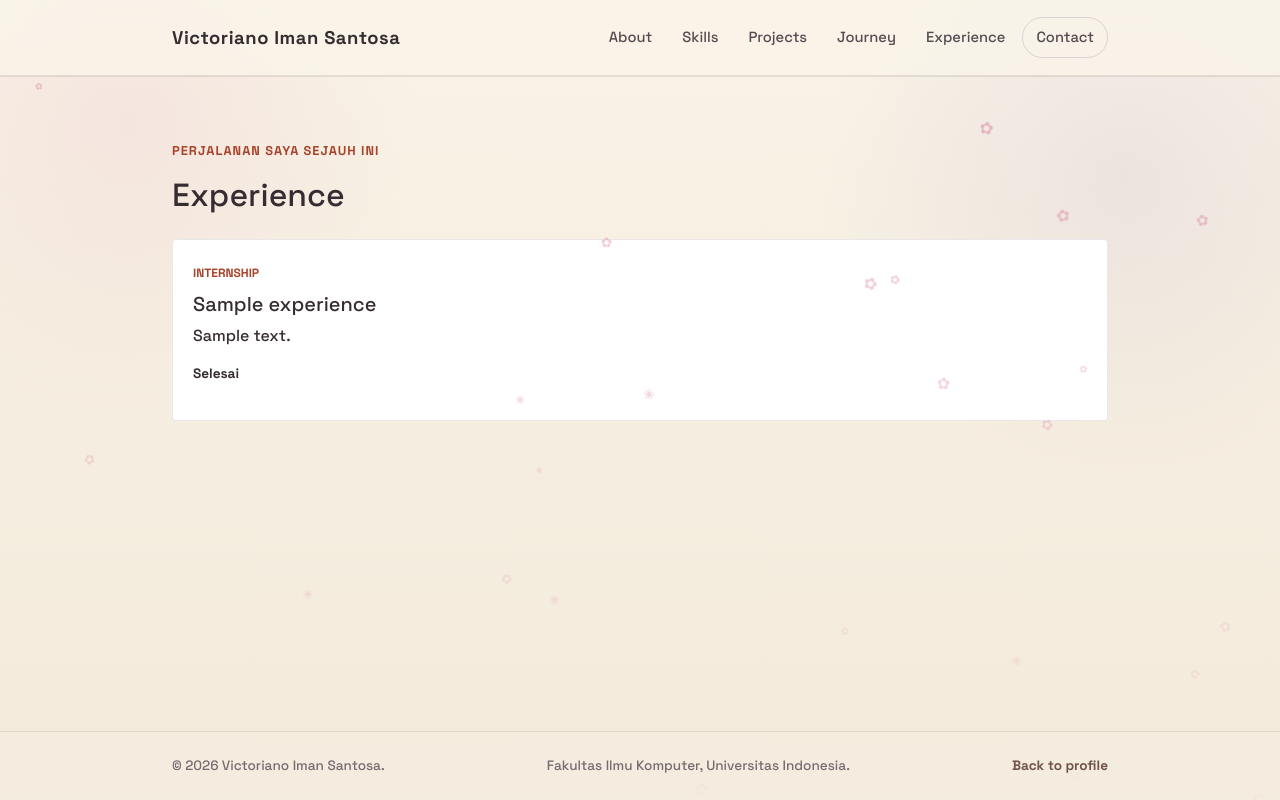
After one commit to victorimans/myportofolio, a Django app: page /experience/ in a window 1280 px wide. The commit adds this page. Run offline with Django 5.2, Linux system fonts and the light colour scheme; tables that the repository leaves empty hold one stand-in row (values such as "Sample post"); some libraries are stand-ins or nearby versions.

Commit message:
Feat : Experience.html as a section for showing experience with its routing

```diff
--- /dev/null
+++ b/main/admin.py
@@ -0,0 +1,5 @@
+from django.contrib import admin
+from .models import Experience, Mahasiswa
+
+admin.site.register(Mahasiswa)
+admin.site.register(Experience)
--- /dev/null
+++ b/main/apps.py
@@ -0,0 +1,5 @@
+from django.apps import AppConfig
+
+
+class MainConfig(AppConfig):
+    name = 'main'
--- /dev/null
+++ b/main/models.py
@@ -0,0 +1,34 @@
+import uuid
+from django.db import models
+
+class Experience(models.Model):
+    EXPERIENCE_CHOICES = [
+        ('internship', 'Internship'),
+        ('research', 'Research'),
+        ('volunteer', 'Volunteer'),
+        ('part-time', 'Part-Time'),
+        ('full-time', 'Full-Time'),
+        ('freelance', 'Freelance'),
+    ]
+
+    id = models.UUIDField(primary_key=True, default=uuid.uuid4, editable=False)
+    title = models.CharField(max_length=255)
+    description = models.TextField()
+    category = models.CharField(max_length=20, choices=EXPERIENCE_CHOICES, default='full-time')
+    thumbnail = models.URLField(blank=True, null=True)
+    started_at = models.DateTimeField(auto_now_add=True)
+    ended_at = models.DateTimeField(blank=True, null=True)
+    def __str__(self):
+        return self.title
+
+    @property
+    def is_ongoing(self):
+        return self.ended_at is None
+
+
+class Mahasiswa(models.Model):
+    nama = models.CharField(max_length=30)
+    npm = models.CharField(max_length=10)
+
+    def __str__(self):
+        return f"{self.nama} ({self.npm})"
--- /dev/null
+++ b/main/urls.py
@@ -0,0 +1,10 @@
+from django.urls import path
+
+from main.views import show_main, show_experience
+
+app_name = "main"
+
+urlpatterns = [
+    path("", show_main, name="show_main"),
+    path("experience/", show_experience, name="show_experience"),
+]
--- /dev/null
+++ b/main/views.py
@@ -0,0 +1,23 @@
+from django.shortcuts import render
+
+from main.models import Experience
+
+
+def show_main(request):
+    context = {
+        "name": "Victoriano Iman Santosa",
+        "npm": "2506544353",
+        "study_program": "S1 Ilmu Komputer",
+        "bio": (
+            "CS student at University Of Indonesia | Silver Medalist – Indonesia National Olympiad in Informatics (NOI) 2024 | Informatics Olympiad Coach"
+        ),
+    }
+    return render(request, "index.html", context)
+
+
+def show_experience(request):
+    context = {
+        "name": "Victoriano Iman Santosa",
+        "experience_list": Experience.objects.all(),
+    }
+    return render(request, "experience.html", context)
--- a/portofolio/settings.py
+++ b/portofolio/settings.py
@@ -43,6 +43,7 @@ INSTALLED_APPS = [
     'django.contrib.sessions',
     'django.contrib.messages',
     'django.contrib.staticfiles',
+    'main',
 ]
 
 MIDDLEWARE = [
--- a/portofolio/urls.py
+++ b/portofolio/urls.py
@@ -15,11 +15,9 @@ Including another URLconf
     2. Add a URL to urlpatterns:  path('blog/', include('blog.urls'))
 """
 from django.contrib import admin
-from django.urls import path
-
-from portofolio.views import landing_page
+from django.urls import include, path
 
 urlpatterns = [
     path('admin/', admin.site.urls),
-    path('', landing_page, name='landing_page'),
+    path("", include("main.urls")),
 ]
--- a/portofolio/views.py
+++ b/portofolio/views.py
@@ -1,5 +1,7 @@
 from django.shortcuts import render
+
+from main.models import Mahasiswa
 
 
 def landing_page(request):
-    return render(request, "index.html")
+    return render(request, "index.html", {"mahasiswa_list": Mahasiswa.objects.all()})
--- a/static/css/style.css
+++ b/static/css/style.css
@@ -836,6 +836,62 @@ main {
     border-color: rgba(113, 84, 76, 0.28);
 }
 
+/* =========================================
+   EXPERIENCE
+========================================= */
+.experience-section {
+    padding: 4rem 0;
+    border-top: 1px solid var(--line);
+}
+
+.section-kicker {
+    color: var(--accent-dark);
+    font-size: 0.8rem;
+    font-weight: 700;
+    letter-spacing: 0.08em;
+    text-transform: uppercase;
+}
+
+.experience-section h1 {
+    margin: 0.4rem 0 1.5rem;
+    font-size: 2rem;
+}
+
+.experience-grid {
+    display: grid;
+    grid-template-columns: repeat(auto-fit, minmax(240px, 1fr));
+    gap: 1rem;
+}
+
+.experience-card {
+    padding: 1.25rem;
+    background-color: #fff;
+    border: 1px solid var(--line);
+    border-radius: var(--radius);
+}
+
+.experience-category {
+    color: var(--accent-dark);
+    font-size: 0.75rem;
+    font-weight: 700;
+    text-transform: uppercase;
+}
+
+.experience-card h2 {
+    margin: 0.5rem 0;
+    font-size: 1.25rem;
+}
+
+.experience-description,
+.empty-state {
+    color: var(--text-muted);
+}
+
+.experience-status {
+    margin-top: 1rem;
+    font-size: 0.85rem;
+    font-weight: 600;
+}
 
 /* =========================================
    FOOTER
--- /dev/null
+++ b/templates/experience.html
@@ -0,0 +1,102 @@
+<!DOCTYPE html>
+<html lang="en">
+<head>
+    <meta charset="UTF-8">
+    <meta name="viewport" content="width=device-width, initial-scale=1.0">
+    <title>Experience - {{ name }}</title>
+
+    <!-- Bootstrap -->
+    <link href="https://cdn.jsdelivr.net/npm/bootstrap@5.3.3/dist/css/bootstrap.min.css" rel="stylesheet">
+
+    <!-- Fonts -->
+    <link rel="preconnect" href="https://fonts.googleapis.com">
+    <link rel="preconnect" href="https://fonts.gstatic.com" crossorigin>
+    <link href="https://fonts.googleapis.com/css2?family=Space+Grotesk:wght@500;700&display=swap" rel="stylesheet">
+
+    <!-- Font Awesome -->
+    <link rel="stylesheet" href="https://cdnjs.cloudflare.com/ajax/libs/font-awesome/6.6.0/css/all.min.css">
+
+    <link rel="stylesheet" href="/static/css/style.css">
+</head>
+<body>
+    <div id="sakura-layer" aria-hidden="true"></div>
+
+    <header class="site-header">
+        <nav class="navbar navbar-expand-lg fixed-top cream-nav">
+            <div class="container">
+                <a class="navbar-brand brand" href="{% url 'main:show_main' %}">
+                    <span>{{ name }}</span>
+                </a>
+
+               <button
+                    class="navbar-toggler border-0"
+                    type="button"
+                    data-bs-toggle="collapse"
+                    data-bs-target="#navbarContent"
+                    aria-controls="navbarContent"
+                    aria-expanded="false"
+                    aria-label="Toggle navigation">
+                    <i class="fa-solid fa-bars"></i>
+                </button>
+
+                <div class="collapse navbar-collapse" id="navbarContent">
+                    <ul class="navbar-nav ms-auto align-items-lg-center gap-lg-1">
+                    <li class="nav-item"><a class="nav-link" href="{% url 'main:show_main' %}#about">About</a></li>
+                    <li class="nav-item"><a class="nav-link" href="{% url 'main:show_main' %}#skills">Skills</a></li>
+                    <li class="nav-item"><a class="nav-link" href="{% url 'main:show_main' %}#projects">Projects</a></li>
+                    <li class="nav-item"><a class="nav-link" href="{% url 'main:show_main' %}#journey">Journey</a></li>
+                    <li class="nav-item"><a class="nav-link" href="{% url 'main:show_experience' %}">Experience</a></li>
+                    <li class="nav-item"><a class="nav-link contact-nav" href="{% url 'main:show_main' %}#contact">Contact</a></li>
+                    </ul>
+                </div>
+            </div>
+        </nav>
+    </header>
+
+    <main>
+    <section class="experience-section" id="experience">
+        <div class="container">
+            <p class="section-kicker">Perjalanan saya sejauh ini</p>
+            <h1>Experience</h1>
+
+            <div class="experience-grid">
+                {% for experience in experience_list %}
+                    <article class="experience-card">
+                        <span class="experience-category">
+                            {{ experience.get_category_display }}
+                        </span>
+                        <h2>{{ experience.title }}</h2>
+                        <p class="experience-description">
+                            {{ experience.description }}
+                        </p>
+
+                        {% if experience.is_ongoing %}
+                            <p class="experience-status">Sedang berlangsung</p>
+                        {% else %}
+                            <p class="experience-status">Selesai</p>
+                        {% endif %}
+                    </article>
+                {% empty %}
+                    <p class="empty-state">
+                        Belum ada pengalaman yang ditambahkan.
+                    </p>
+                {% endfor %}
+            </div>
+        </div>
+    </section>
+</main>
+
+    <footer class="site-footer">
+        <div class="container footer-content">
+            <p>&copy; 2026 {{ name }}.</p>
+            <p>Fakultas Ilmu Komputer, Universitas Indonesia.</p>
+            <a href="{% url 'main:show_main' %}#profile">Back to profile</a>
+        </div>
+    </footer>
+
+    <!-- Bootstrap JS -->
+    <script src="https://cdn.jsdelivr.net/npm/bootstrap@5.3.3/dist/js/bootstrap.bundle.min.js"></script>
+
+    <script src="/static/js/main.js"></script>
+</body>
+</html>
```
Also changed, not shown: CONTEXT.md (+4 -0 lines), main/tests.py (added, +58 -0 lines), templates/index.html (+10 -10 lines), README.md, main/__init__.py (added), main/migrations/0001_initial.py (added), main/migrations/__init__.py (added).
